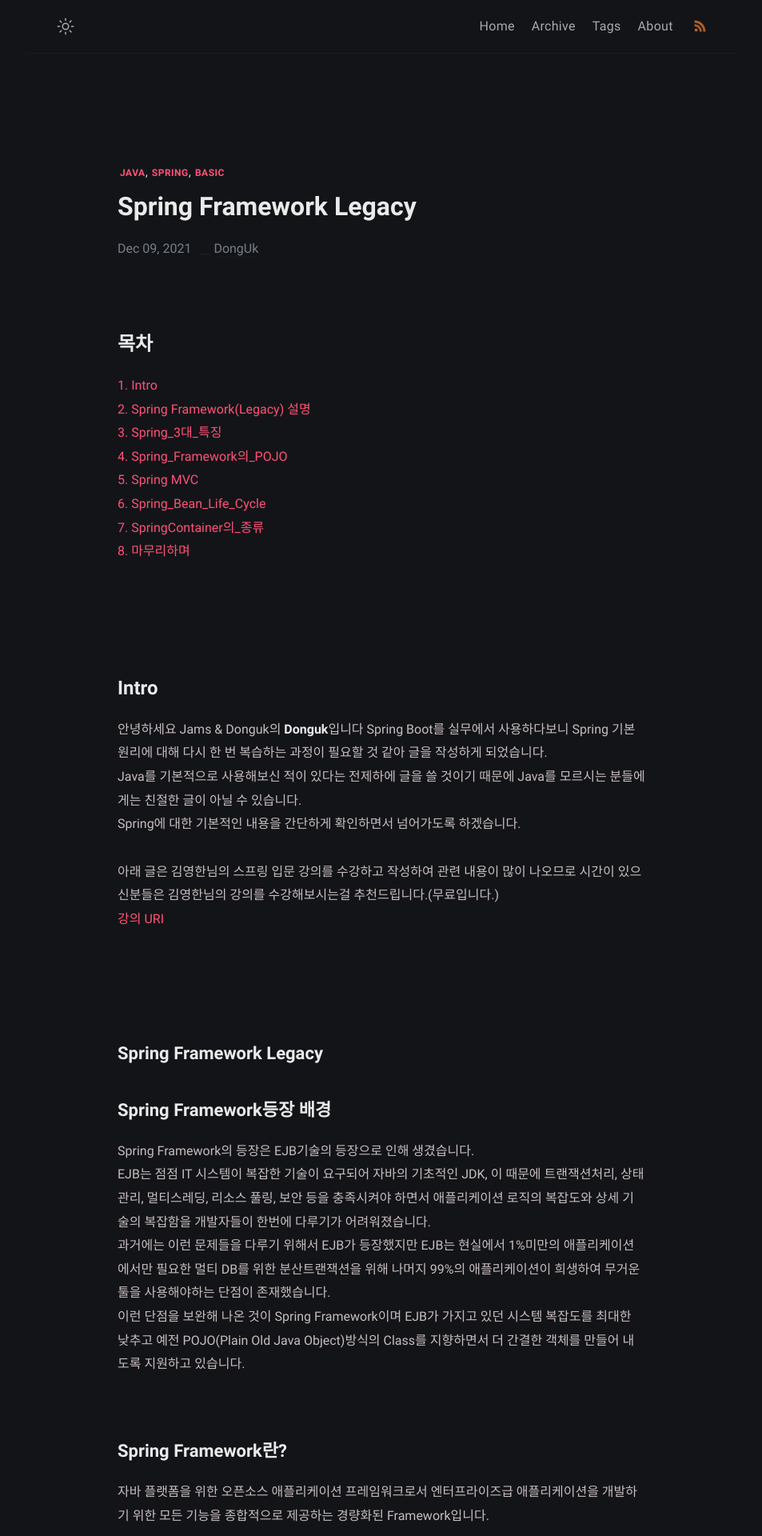
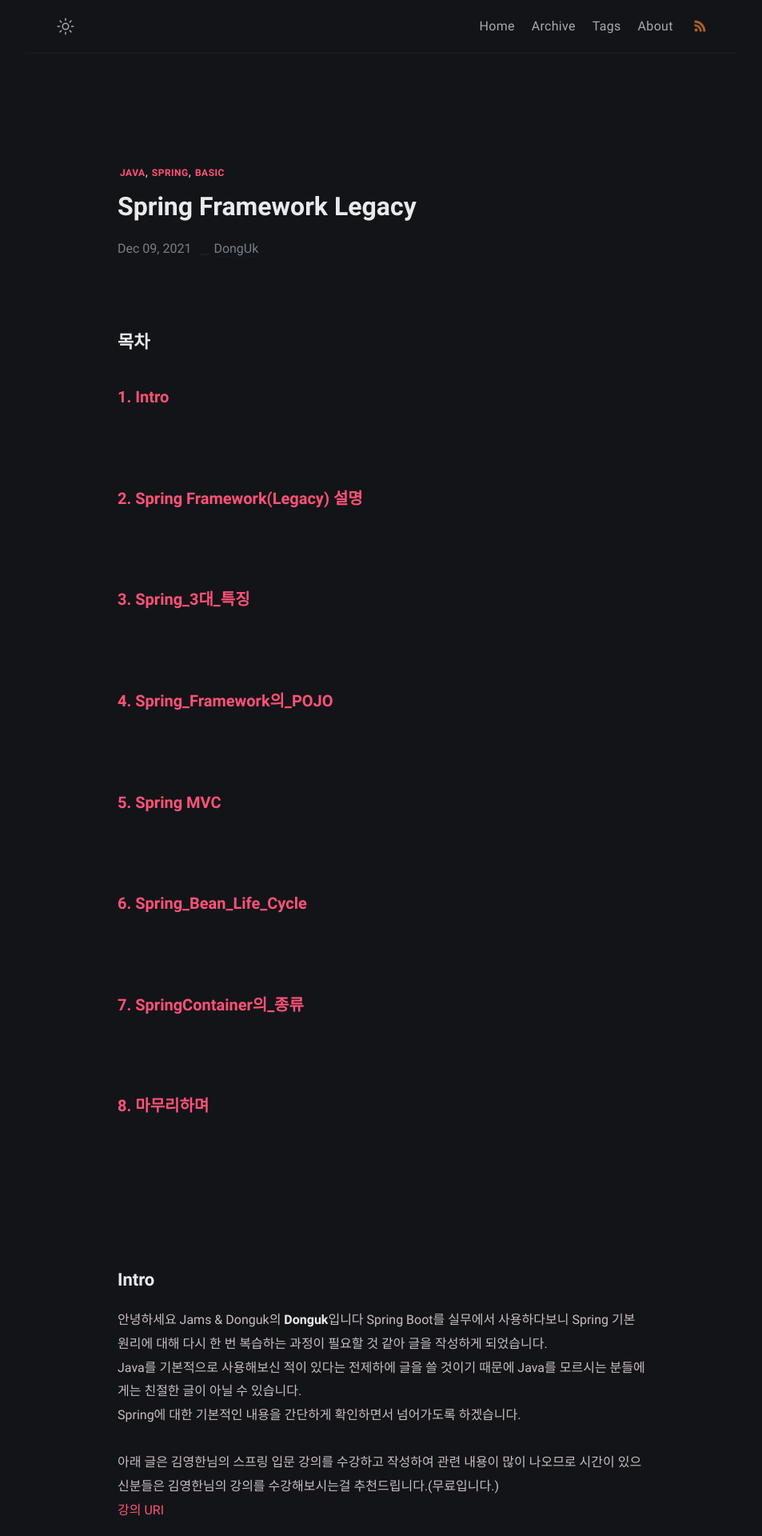
Before and after one commit to jd6186/jd6186.github.io, a Jekyll site: the page built from _posts/DongUk/2021-12-09-Spring_Framework_Legacy.md, in a window 1280 px wide. Shown: the top 1920 px of the page at 80% size, without its empty margins (163-1116 px from the left). Built offline with Jekyll 4.4.1, drawn with Linux system fonts in a browser that asks for light colours; comment, search, counter and statistics services are not loaded.

Commit message:
글 전체 스케일 조정

```diff
--- a/_posts/DongUk/2021-12-09-Spring_Framework_Legacy.md
+++ b/_posts/DongUk/2021-12-09-Spring_Framework_Legacy.md
@@ -5,25 +5,25 @@ tags: [Java, Spring, Basic]
 author: "DongUk"
 ---
 
-# 목차
-[1. Intro](#intro)
+## 목차
+#### [1. Intro](#intro)
 <br/>
-[2. Spring Framework(Legacy) 설명](#spring-framework-legacy)
+#### [2. Spring Framework(Legacy) 설명](#spring-framework-legacy)
 <br/>
-[3. Spring_3대_특징](#spring-3대-특징)
+#### [3. Spring_3대_특징](#spring-3대-특징)
 <br/>
-[4. Spring_Framework의_POJO](#spring-framework의-pojo)
+#### [4. Spring_Framework의_POJO](#spring-framework의-pojo)
 <br/>
-[5. Spring MVC](#spring-mvc)
+#### [5. Spring MVC](#spring-mvc)
 <br/>
-[6. Spring_Bean_Life_Cycle](#spring-bean-life-cycle)
+#### [6. Spring_Bean_Life_Cycle](#spring-bean-life-cycle)
 <br/>
-[7. SpringContainer의_종류](#spring-container의-종류)
+#### [7. SpringContainer의_종류](#spring-container의-종류)
 <br/>
-[8. 마무리하며](#마무리하며)
+#### [8. 마무리하며](#마무리하며)
 <br/><br/><br/><br/>
 
-# Intro
+## Intro
 안녕하세요 Jams & Donguk의 **Donguk**입니다
 Spring Boot를 실무에서 사용하다보니 Spring 기본 원리에 대해 다시 한 번 복습하는 과정이 필요할 것 같아 글을 작성하게 되었습니다.<br/>
 Java를 기본적으로 사용해보신 적이 있다는 전제하에 글을 쓸 것이기 때문에 Java를 모르시는 분들에게는 친절한 글이 아닐 수 있습니다.<br/>
@@ -35,7 +35,7 @@ Spring에 대한 기본적인 내용을 간단하게 확인하면서 넘어가
 
 
 ## Spring Framework Legacy
-## Spring Framework등장 배경
+### Spring Framework등장 배경
 Spring Framework의 등장은 EJB기술의 등장으로 인해 생겼습니다.
 <br/>
 EJB는 점점 IT 시스템이 복잡한 기술이 요구되어 자바의 기초적인 JDK,
@@ -47,7 +47,7 @@ EJB는 점점 IT 시스템이 복잡한 기술이 요구되어 자바의 기초
 이런 단점을 보완해 나온 것이 Spring Framework이며 EJB가 가지고 있던 시스템 복잡도를 최대한 낮추고 예전 POJO(Plain Old Java Object)방식의 Class를 지향하면서 더 간결한 객체를 만들어 내도록 지원하고 있습니다.
 <br/><br/>
 
-## Spring Framework란?
+### Spring Framework란?
 자바 플랫폼을 위한 오픈소스 애플리케이션 프레임워크로서
 엔터프라이즈급 애플리케이션을 개발하기 위한 모든 기능을 종합적으로 제공하는 경량화된 Framework입니다.
 > 엔터프라이즈급이란?
@@ -59,22 +59,23 @@ EJB는 점점 IT 시스템이 복잡한 기술이 요구되어 자바의 기초
 Spirng Framework는 Spring Core에 의해 경량 컨테이너(IoC Container)로 자바 객체(Spring Bean)를 담고 직접 관리하며 객체의 Spring Bean의 Life-Cycle을 관리합니다.
 <br/>
 이를 통해 Container에 등록된 Spring Bean을 언제든 필요한 객체를 검색하고 필요로 하는 곳에 주입시켜 사용가능한 것이 큰 특징입니다.
-<br/><br/>
+<br/><br/><br/><br/>
 
-# Spring 3대 특징
+## Spring 3대 특징
 <img src="../../assets/img/2021-12-09-Spring_Framework_Legacy/spring_3대_특징.jpg"  width="300"/>
 <br/><br/>
 
-## Spring IoC(Inversion of Control)란?
+### Spring IoC(Inversion of Control)란?
 [Spring 3대 특징 중 "IoC"](https://jd6186.github.io/Spring_IoC/)
 
-## Spring AOP(Aspect Oriented Programming)란?
+### Spring AOP(Aspect Oriented Programming)란?
 [Spring 3대 특징 중 "AOP"](https://jd6186.github.io/Spring_AOP/)
 
-## Spring PSA(Portable Service Abstraction)란?
+### Spring PSA(Portable Service Abstraction)란?
 [Spring 3대 특징 중 "PSA"](https://jd6186.github.io/Spring_PSA/)
+<br/><br/><br/><br/>
 
-# Spring Framework의 POJO
+## Spring Framework의 POJO
 POJO(Plain Old Java Object) 란 말 그대로 평범한 자바 오브젝트입니다.
 이전 EJB(Enterprise JavaBeans)는 확장 가능한 재사용이 가능한 로직을 개발하기 위해 사용했습니다.
 하지만 EJB는 한가지 기능을 위해 불필요한 복잡한 로직이 과도하게 들어가는 단점이 있다고 말씀드렸죠?
@@ -84,15 +85,15 @@ POJO(Plain Old Java Object) 란 말 그대로 평범한 자바 오브젝트입
 > POJO : 생성자, Getter, Setter, 실행 메서드로 구성된 java 객체
 
 POJO는 gettet/setter를 가진 단순 자바 오브젝트로 정의되는데 단순 오브젝트는 의존성이 없고 추후 테스트 및 유지보수가 편리한 유연성이 장점입니다.
-<br/><br/>
+<br/><br/><br/><br/>
 
-# Spring MVC
+## Spring MVC
 MVC란 (Model View Controller) 사용자 인터페이스와 비지니스 로직을 분리하여 개발 하는 것입니다.
-## 자세한 설명
+#### 자세한 설명
 [Spring MVC 작동원리](https://jd6186.github.io/Spring_MVC/)
-<br/><br/>
+<br/><br/><br/><br/>
 
-# Spring Bean Life Cycle
+## Spring Bean Life Cycle
 Spring bean 생성 과정 - 생성 시점은 Spring Container 초기화 시 생성됩니다.
 1. Bean Instance
     1. XML 파일 / Java 설정 Class / Annotation 등에서 Bean을 정의하는 내용을 스캔
@@ -109,17 +110,17 @@ Spring bean 생성 과정 - 생성 시점은 Spring Container 초기화 시 생
 
 <img src="../../assets/img/2021-12-09-Spring_Framework_Legacy/spring_bean_life_cycle.jpg"  width="900"/>
 
-<br/><br/>
+<br/><br/><br/><br/>
 
-# Spring Container의 종류
-## 빈팩토리 BeanFactory
+## Spring Container의 종류
+#### 빈팩토리 BeanFactory
 - 빈을 등록하고 생성하고 조회하고 돌려주고, 그 외에 부가적인 빈을 관리하는 기능을 담당
 - 빈 팩토리가 빈의 정의는 즉시 로딩하는 반면, 빈 자체가 필요하게 되기 전까지는 인스턴스화 X
 - getBean()이 호출되면, 팩토리는 의존성 주입을 이용해 빈을 인스턴스화하고 빈의 특성을 설정하기 시작.
 - 여기서 빈의 일생이 시작
 <br/><br/>
 
-## 어플리케이션 컨텍스트 Application Context
+#### 어플리케이션 컨텍스트 Application Context
 - Bean Factory를 상속하며 Bean Factory를 확장한 향상 된 컨테이너
 - 기본적인 기능은 Bean Factory와 동일하고 Spring이 제공하는 각종 부가 서비스를 추가로 제공
     - 국제화가 지원되는 텍스트 메시지를 관리
@@ -127,7 +128,7 @@ Spring bean 생성 과정 - 생성 시점은 Spring Container 초기화 시 생
     - 리너스로 등록된 빈에게 이벤트 발생을 알림
 <br/><br/>
 
-## 두 Container의 차이점
+#### 두 Container의 차이점
 - Bean Factory
     - 처음으로 getBean()이 호출된 시점에서야 해당 빈을 생성(lazy loading)
 - Application Context
@@ -137,7 +138,7 @@ Spring bean 생성 과정 - 생성 시점은 Spring Container 초기화 시 생
     - 이 Application Context를 두고 IoC Container라고도 부름
 <br/><br/><br/><br/>
 
-# 마무리하며
+## 마무리하며
 알듯 말듯 모호했던 내용들을 정리하며 마무리했던 공부과정이었습니다.
 
 Spring 자체가 워낙 방대하다보니 전부를 공부할 수는 없었지만 적어도 Client단부터 DB통신에 이르기까지 이제는 어떤 진행과정에서 문제가 발생한 것인지는 파악이 가능한 정도로 공부는 한 것 같습니다.
```
Also changed, not shown: _posts/DongUk/2022-01-05-Spring_AOP.md (+6 -6 lines), _posts/DongUk/2022-01-05-Spring_IoC.md (+7 -7 lines), _posts/DongUk/2022-01-05-Spring_MVC.md (+4 -4 lines), _posts/DongUk/2022-01-05-Spring_PSA.md (+4 -4 lines).
